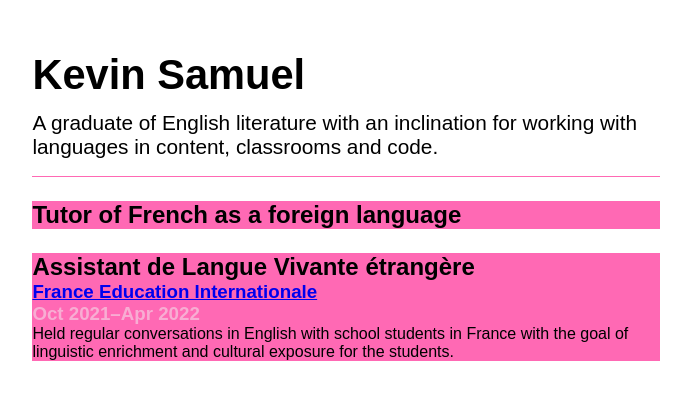
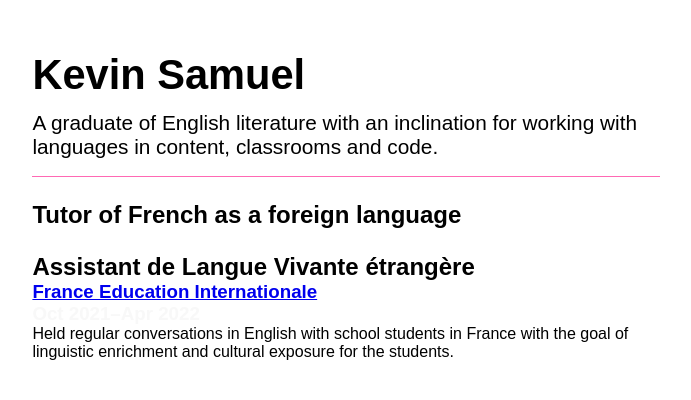
Before and after one commit to kevinnls/resume, a Jekyll site: the page built from index.md, in a window 1280 px wide. Shown: the top 400 px of the page, without its empty margins (294-985 px from the left). Built offline with Jekyll 4.4.1, drawn with Linux system fonts in a browser that asks for light colours.

Commit message:
*cough* remove test code

```diff
--- a/_includes/layout.css
+++ b/_includes/layout.css
@@ -27,7 +27,6 @@ main {
 
 .experience {
   margin: 1.5em 0px;
-  background-color: hotpink;
 }
 
 header {
```
